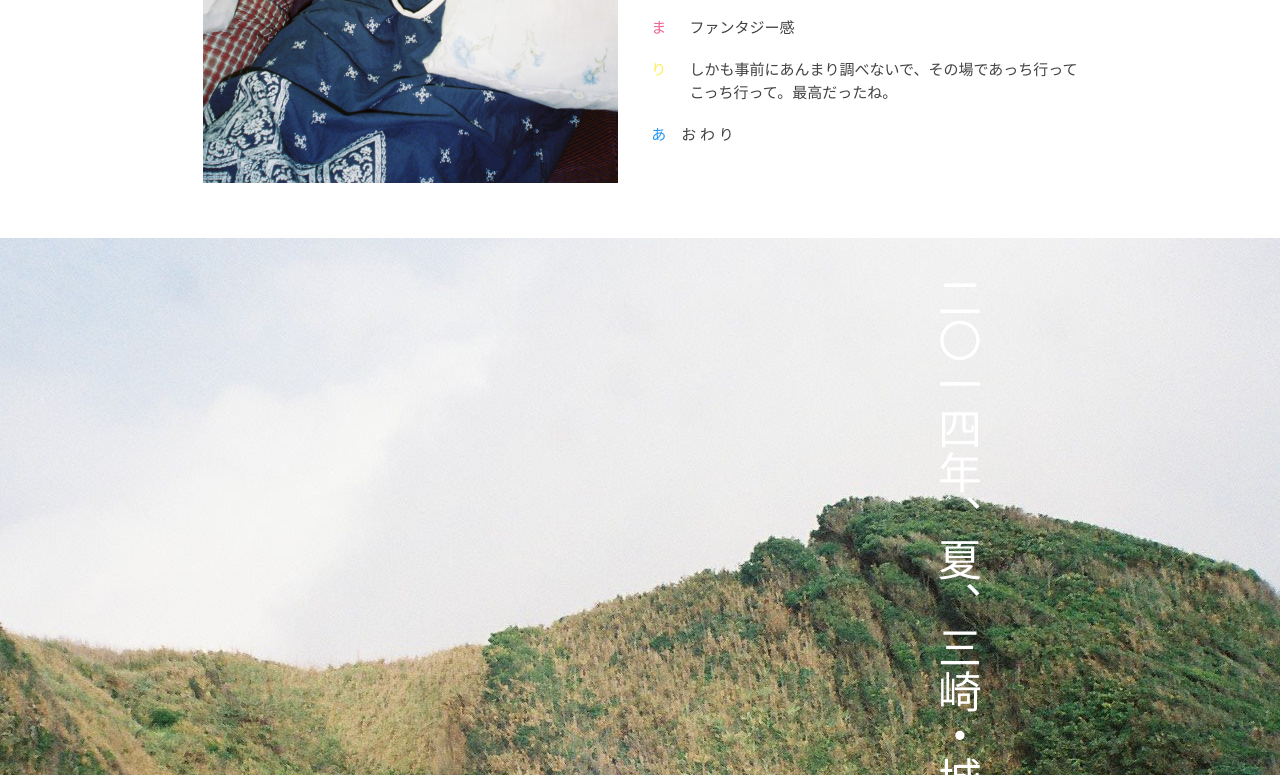
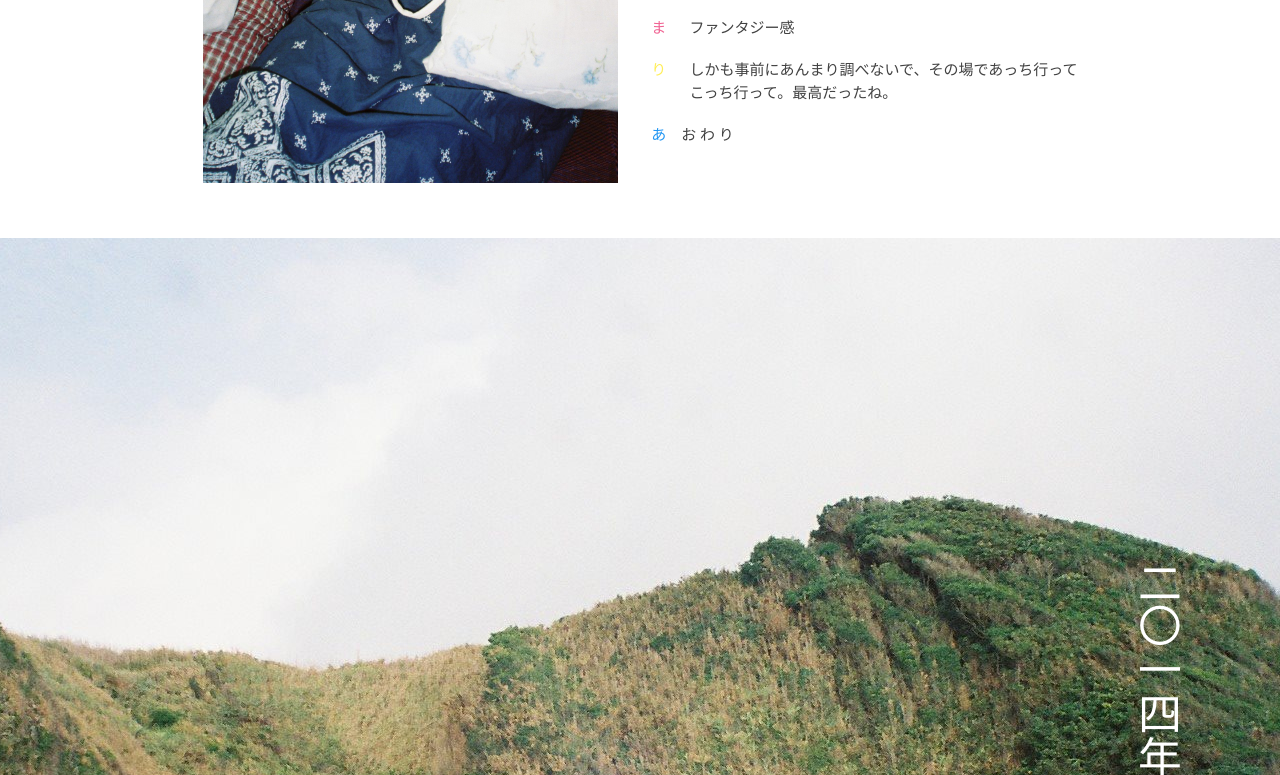
Before and after one commit to mogitate/misaki, a plain HTML site: page index.html in a window 1280 px wide. Shown: the part 7795-8570 px from the top of the page. Drawn offline with nearby package versions, Linux system fonts and the light colour scheme.

Commit message:
:wrench: Fix tategaki position

```diff
--- a/css/custom.css
+++ b/css/custom.css
@@ -11,7 +11,8 @@
   -ms-writing-mode: tb-rl;
   writing-mode: vertical-rl;
   position: absolute;
-  right: 300px;
+  right: 100px;
+  top: 300px;
 }
 
 .logo {
```
